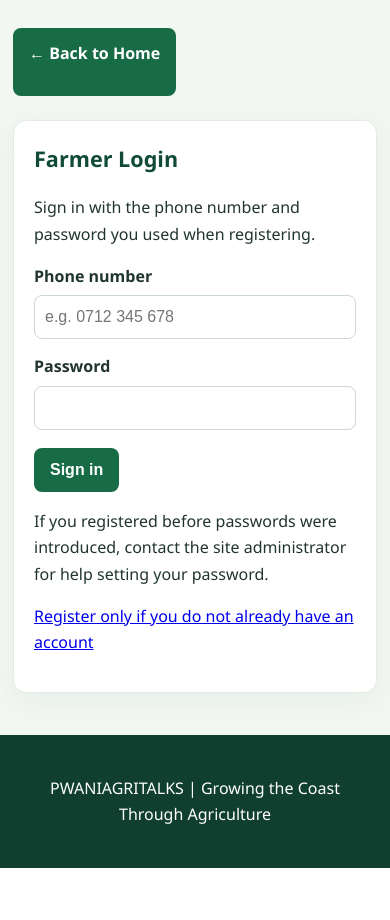
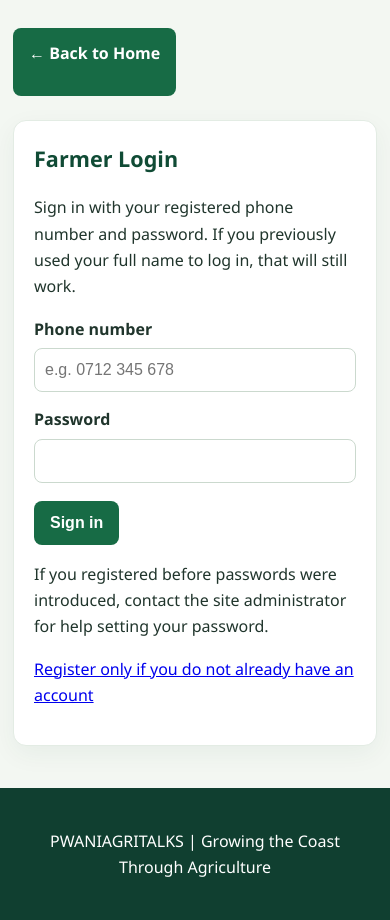
Before and after one commit to georgejambo05-dot/pwaniagritalks, a Flask app: page /farmer-login in a window 390 px wide. Shown: the part 246-1166 px from the top of the page. Before the commit the page ends 1114 px from the top, so only its background shows below. Run offline with Flask 3, Linux system fonts and the light colour scheme; some libraries are stand-ins or nearby versions.

Commit message:
Explain phone login and preserve older name login

```diff
--- a/templates/farmer_login.html
+++ b/templates/farmer_login.html
@@ -13,7 +13,7 @@
         <a class="button-link" href="{{ url_for('home') }}">← Back to Home</a>
         <section>
             <h2>Farmer Login</h2>
-            <p>Sign in with the phone number and password you used when registering.</p>
+            <p>Sign in with your registered phone number and password. If you previously used your full name to log in, that will still work.</p>
             {% if error %}<p class="form-error" role="alert">{{ error }}</p>{% endif %}
             <form method="post">
                 <input type="hidden" name="_csrf_token" value="{{ csrf_token() }}">
```
